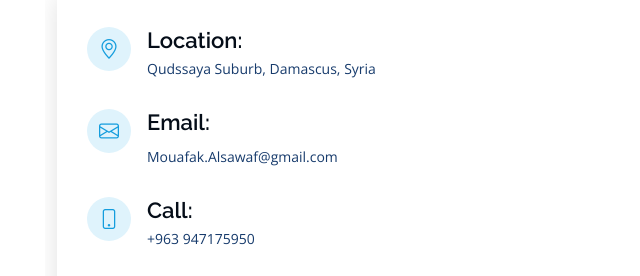
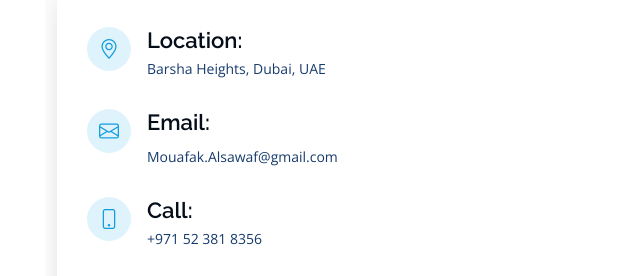
Before and after one commit to moufak2/Mouafak.github.io, a plain HTML site: page index.html in a window 1280 px wide. Shown: the part 3652-3928 px from the top of the page, 255-895 px from the left. Drawn offline with nearby package versions, Linux system fonts and the light colour scheme; grey boxes are pictures that could not be loaded.

Commit message:
Update index.html

```diff
--- a/index.html
+++ b/index.html
@@ -352,7 +352,7 @@
               <div class="address">
                 <i class="bi bi-geo-alt"></i>
                 <h4>Location:</h4>
-                <p>Qudssaya Suburb, Damascus, Syria</p>
+                <p>Barsha Heights, Dubai, UAE</p>
               </div>
 
               <div class="email">
@@ -364,7 +364,7 @@
               <div class="phone">
                 <i class="bi bi-phone"></i>
                 <h4>Call:</h4>
-                <p>+963 947175950</p>
+                <p>+971 52 381 8356</p>
               </div>
 
               <iframe src="https://maps.google.com/maps?q=33.5138,36.2765&hl=es&z=14&amp;output=embed" frameborder="0" style="border:0; width: 100%; height: 290px;" allowfullscreen></iframe>
```
